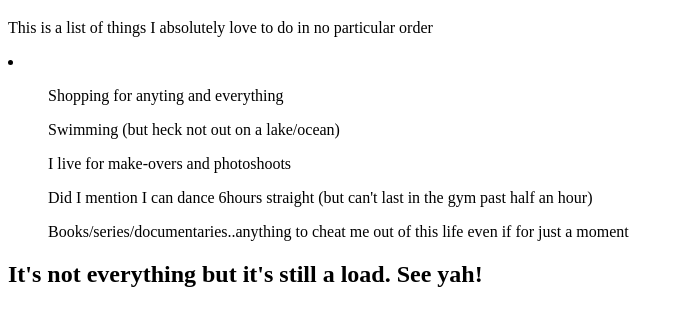
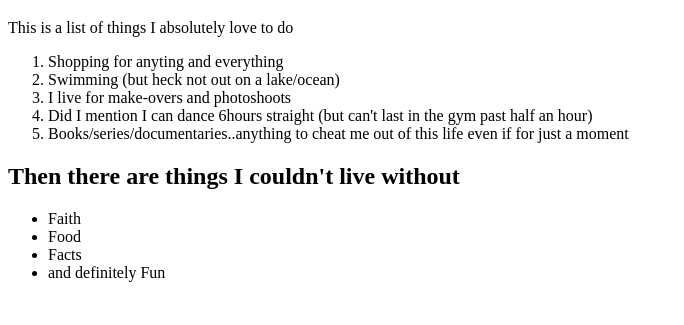
Before and after one commit to EstherMuigai/Ess-first-webpage, a plain HTML site: page my-favorite-things.html in a window 1280 px wide. Shown: the part 61-386 px from the top of the page, without its empty margins (0-684 px from the left). Drawn offline with Linux system fonts and the light colour scheme.

Commit message:
This commit will playfulyadd more elements

```diff
--- a/my-favorite-things.html
+++ b/my-favorite-things.html
@@ -5,14 +5,21 @@
     </head>
     <body>
         <h1>My faves!</h1>
-        <p>This is a list of things I absolutely love to do in no particular order</p>
-        <li>
-            <ol>Shopping for anyting and everything</ol>
-            <ol>Swimming (but heck not out on a lake/ocean)</ol>
-            <ol>I live for make-overs and photoshoots</ol>
-            <ol>Did I mention I can dance 6hours straight (but can't last in the gym past half an hour)</ol>
-            <ol>Books/series/documentaries..anything to cheat me out of this life even if for just a moment</ol>
-        </li>
-        <h2>It's not everything but it's still a load. See yah!</h2>
+        <p>This is a list of things I absolutely love to do</p>
+        <ol>
+            <li>Shopping for anyting and everything</li>
+            <li>Swimming (but heck not out on a lake/ocean)</li>
+            <li>I live for make-overs and photoshoots</li>
+            <li>Did I mention I can dance 6hours straight (but can't last in the gym past half an hour)</li>
+            <li>Books/series/documentaries..anything to cheat me out of this life even if for just a moment</li>
+        </ol>
+
+        <h2>Then there are things I couldn't live without</h2>
+        <ul>
+            <li>Faith</li>
+            <li>Food</li>
+            <li>Facts</li>
+            <li>and definitely Fun</li>
+        </ul>
     </body>
 </html>
```
